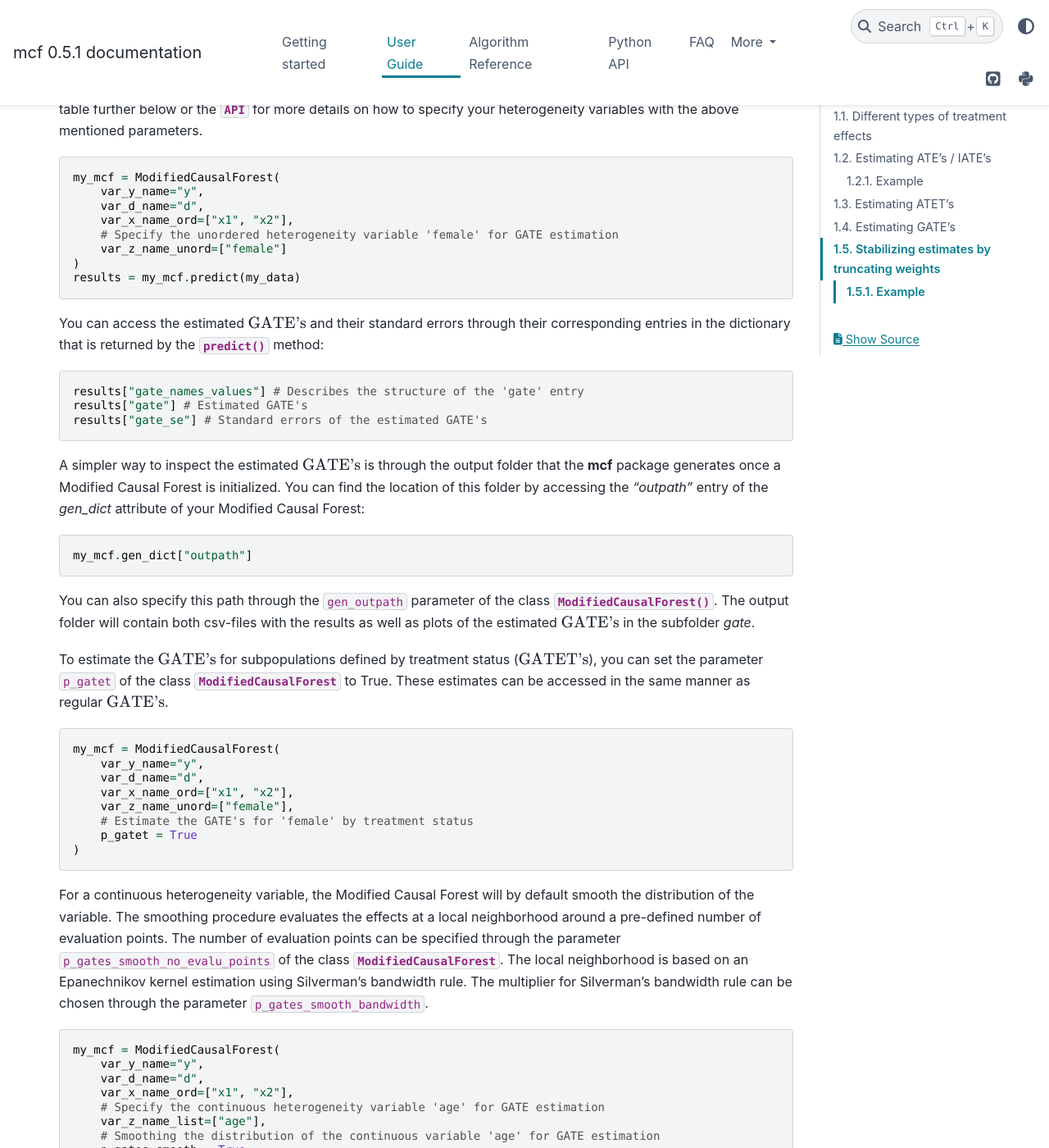
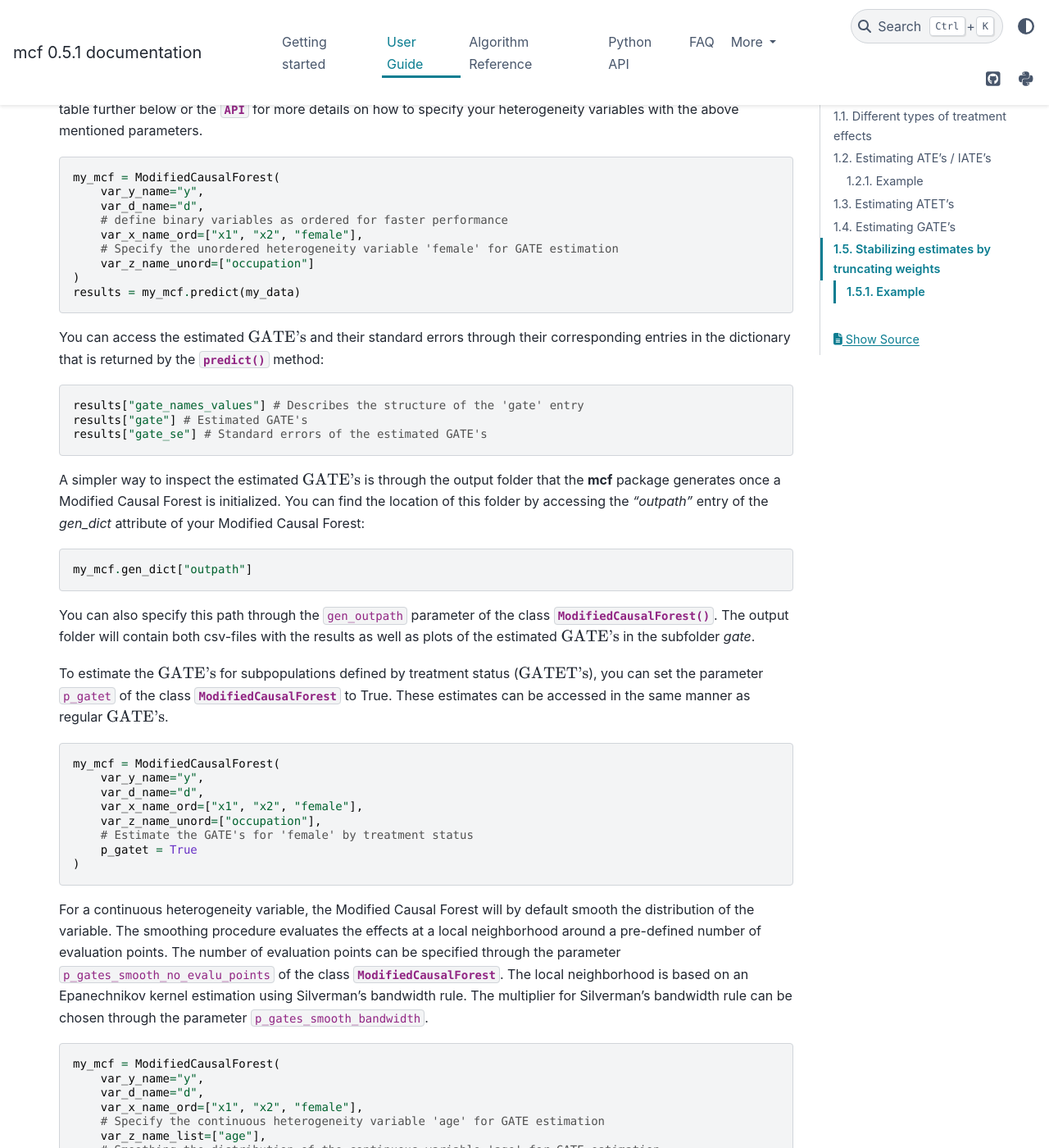
Before and after one commit to MCFpy/mcf, a Sphinx documentation site: the page built from docs/source/user_guide/estimation.rst, in a window 1280 px wide and 1400 px high, scrolled down 3055 px. Shown: the whole window at 82% size. Built offline with Sphinx 7.4.7 and the PyData theme 0.15.4, drawn with Linux system fonts in a browser that asks for light colours.

Commit message:
Update estimation.rst

```diff
--- a/docs/source/user_guide/estimation.rst
+++ b/docs/source/user_guide/estimation.rst
@@ -117,9 +117,10 @@ Group average treatment effects are estimated by the :py:meth:`~mcf_functions.Mo
     my_mcf = ModifiedCausalForest(
         var_y_name="y",
         var_d_name="d",
-        var_x_name_ord=["x1", "x2"],
+        # define binary variables as ordered for faster performance
+        var_x_name_ord=["x1", "x2", "female"],
         # Specify the unordered heterogeneity variable 'female' for GATE estimation
-        var_z_name_unord=["female"]
+        var_z_name_unord=["occupation"]
     )
     results = my_mcf.predict(my_data)
 
@@ -146,8 +147,8 @@ To estimate the :math:`\textrm{GATE's}` for subpopulations defined by treatment
     my_mcf = ModifiedCausalForest(
         var_y_name="y",
         var_d_name="d",
-        var_x_name_ord=["x1", "x2"],
-        var_z_name_unord=["female"],
+        var_x_name_ord=["x1", "x2", "female"],
+        var_z_name_unord=["occupation"],
         # Estimate the GATE's for 'female' by treatment status
         p_gatet = True
     )
@@ -160,7 +161,7 @@ smooth the distribution of the variable. The smoothing procedure evaluates the e
     my_mcf = ModifiedCausalForest(
         var_y_name="y",
         var_d_name="d",
-        var_x_name_ord=["x1", "x2"],
+        var_x_name_ord=["x1", "x2", "female"],
         # Specify the continuous heterogeneity variable 'age' for GATE estimation
         var_z_name_list=["age"],
         # Smoothing the distribution of the continuous variable 'age' for GATE estimation
@@ -176,7 +177,7 @@ Instead of smoothing continuous heterogeneity variables, you can also discretize
     my_mcf = ModifiedCausalForest(
         var_y_name="y",
         var_d_name="d",
-        var_x_name_ord=["x1", "x2"],
+        var_x_name_ord=["x1", "x2", "female"],
         # Specify the continuous heterogeneity variable 'age' for GATE estimation
         var_z_name_list=["age"],
         # Discretizing the continuous variable 'age' for GATE estimation
@@ -223,7 +224,7 @@ Example
     my_mcf = ModifiedCausalForest(
         var_y_name="y",
         var_d_name="d",
-        var_x_name_ord=["x1", "x2"],
+        var_x_name_ord=["x1", "x2", "female"],
         # Truncate weights to an upper threshold of 0.01
         p_max_weight_share = 0.01
     )
```
